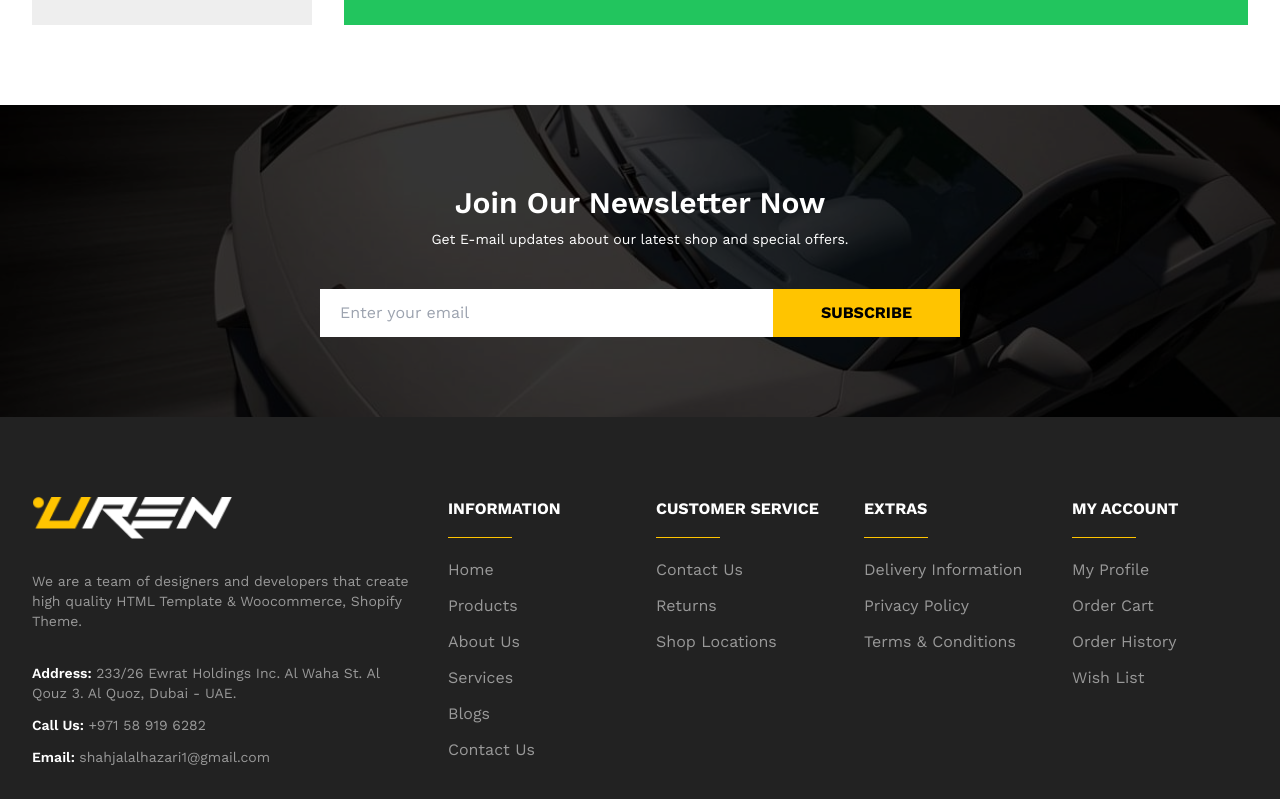
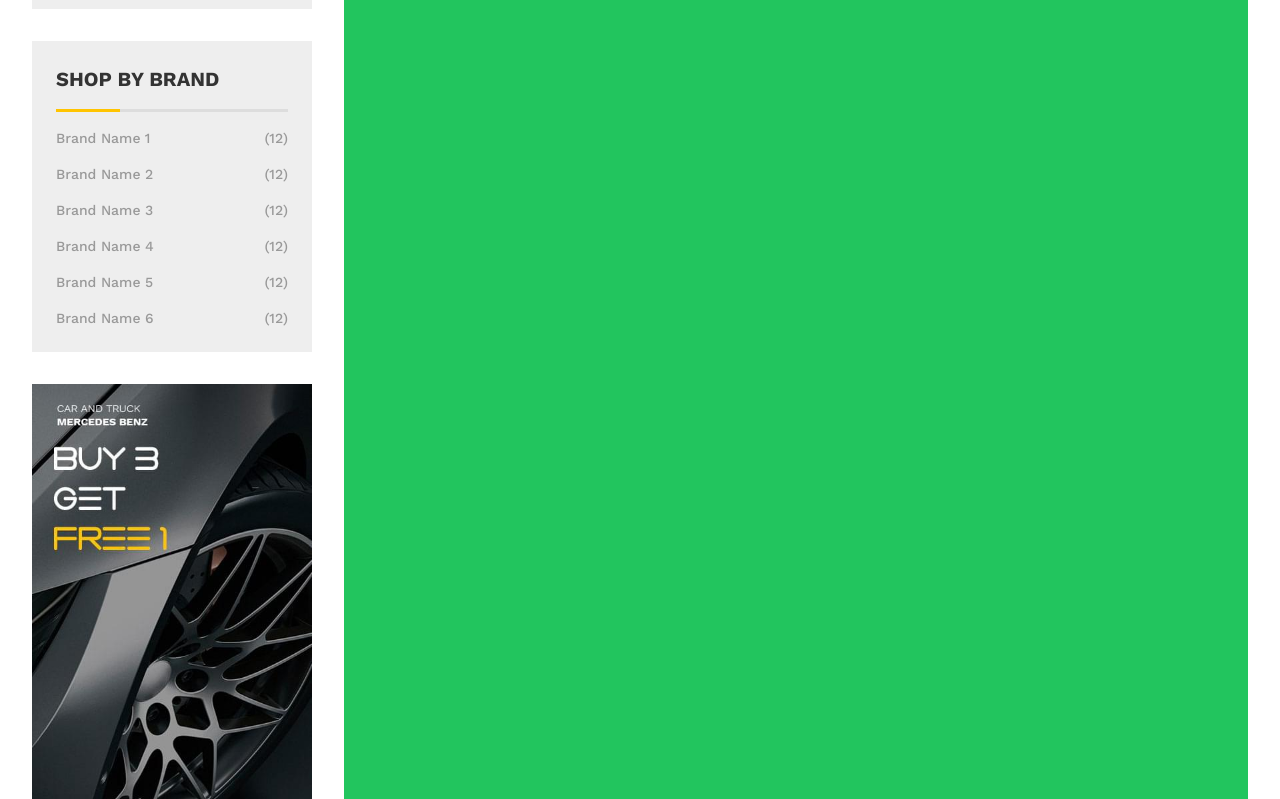
Before and after one commit to shahjalalhazari/Uren-Car-Accessories-Shop, a Next.js app: page /shop/products in a window 1280 px wide. Shown: the part 1281-2080 px from the top of the page. Built offline with nearby package versions, Linux system fonts and the light colour scheme.

Commit message:
Brand names list & Ad banner added in Products list page.

```diff
--- a/src/app/shop/products/page.js
+++ b/src/app/shop/products/page.js
@@ -1,7 +1,10 @@
 import PageBreadcrumb from '@/components/shared/PageBreadcrumb';
+import BrandNamesList from '@/components/Shop/Products/BrandNamesList';
 import CategoriesList from '@/components/Shop/Products/CategoriesList';
 import PriceRangeFilter from '@/components/Shop/Products/PriceRangeFilter';
 import "@/components/Shop/Products/products-page.css";
+import Image from 'next/image';
+import Link from 'next/link';
 
 export const metadata = {
   title: "Products",
@@ -18,9 +21,15 @@ const ProductsPage = () => {
       {/* Main content */}
       <main className="grid grid-cols-4 gap-8 mx-8 my-20">
         {/* 1/4 Width */}
-        <aside className="space-y-12">
+        <aside className="space-y-8">
+          {/* Categories List */}
           <CategoriesList categoriesList={categoriesList} />
-          <PriceRangeFilter/>
+          {/* Price Range Filter */}
+          <PriceRangeFilter />
+          {/* Brand's Names List */}
+          <BrandNamesList brandsList={brandsList} />
+          {/* Ad Banner */}
+            <Image src={"/images/shop/1.jpg"} width={500} height={1000} alt='UREN' className='hover:opacity-85 cursor-pointer transition-all ease-in-out duration-300'/>
         </aside>
 
         {/* 3/4 Width (Spans 3 columns) */}
@@ -99,3 +108,43 @@ const categoriesList = [
     added:""
   },
 ]
+
+
+const brandsList = [
+  {
+    id: 1,
+    name: "Brand Name 1",
+    price: 120,
+    image: "/images/brand/1.jpg",
+  },
+  {
+    id: 2,
+    name: "Brand Name 2",
+    price: 120,
+    image: "/images/brand/2.jpg",
+  },
+  {
+    id: 3,
+    name: "Brand Name 3",
+    price: 120,
+    image: "/images/brand/3.jpg",
+  },
+  {
+    id: 4,
+    name: "Brand Name 4",
+    price: 120,
+    image: "/images/brand/4.jpg",
+  },
+  {
+    id: 5,
+    name: "Brand Name 5",
+    price: 120,
+    image: "/images/brand/5.jpg",
+  },
+  {
+    id: 6,
+    name: "Brand Name 6",
+    price: 120,
+    image: "/images/brand/6.jpg",
+  },
+];
--- /dev/null
+++ b/src/components/Shop/Products/BrandNamesList.jsx
@@ -0,0 +1,25 @@
+import Link from 'next/link';
+
+const BrandNamesList = ({ brandsList }) => {
+  return (
+    <div className="bg-[#eee] p-6">
+      <h5 className="uppercase text-xl text-[#333] font-bold">Shop By Brand</h5>
+      <div className="relative my-4">
+        <div className="bg-[#ddd] w-full h-[3px]"></div>
+        <div className="bg-primary w-16 h-[3px] absolute top-0 left-0"></div>
+      </div>
+      <ul className="flex flex-col gap-y-4 text-[#999]">
+        {brandsList.map((brand, index) => (
+          <Link href={"/"} key={index}>
+            <li className="flex justify-between font-medium text-sm hover:text-secondary">
+              <span>{brand.name}</span>
+              <span>&#40;12&#41;</span>
+            </li>
+          </Link>
+        ))}
+      </ul>
+    </div>
+  );
+};
+
+export default BrandNamesList;
```
